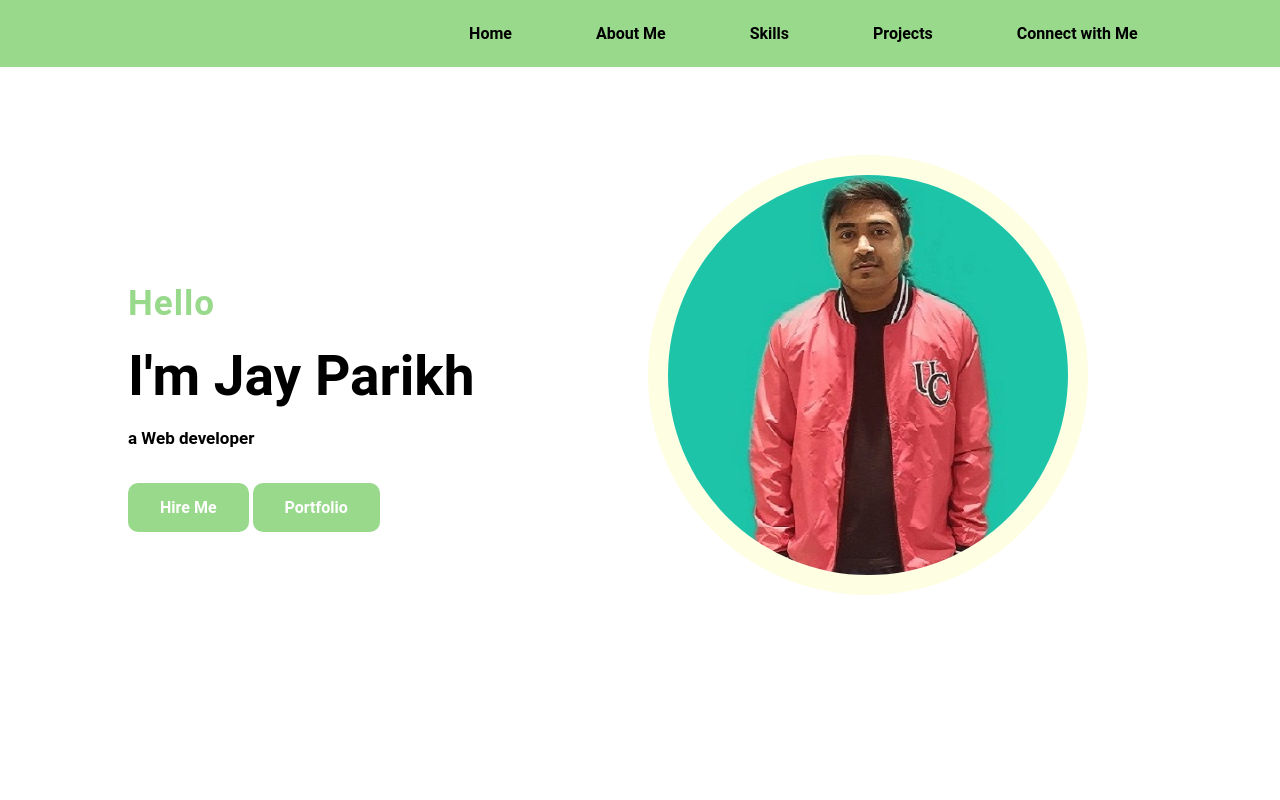
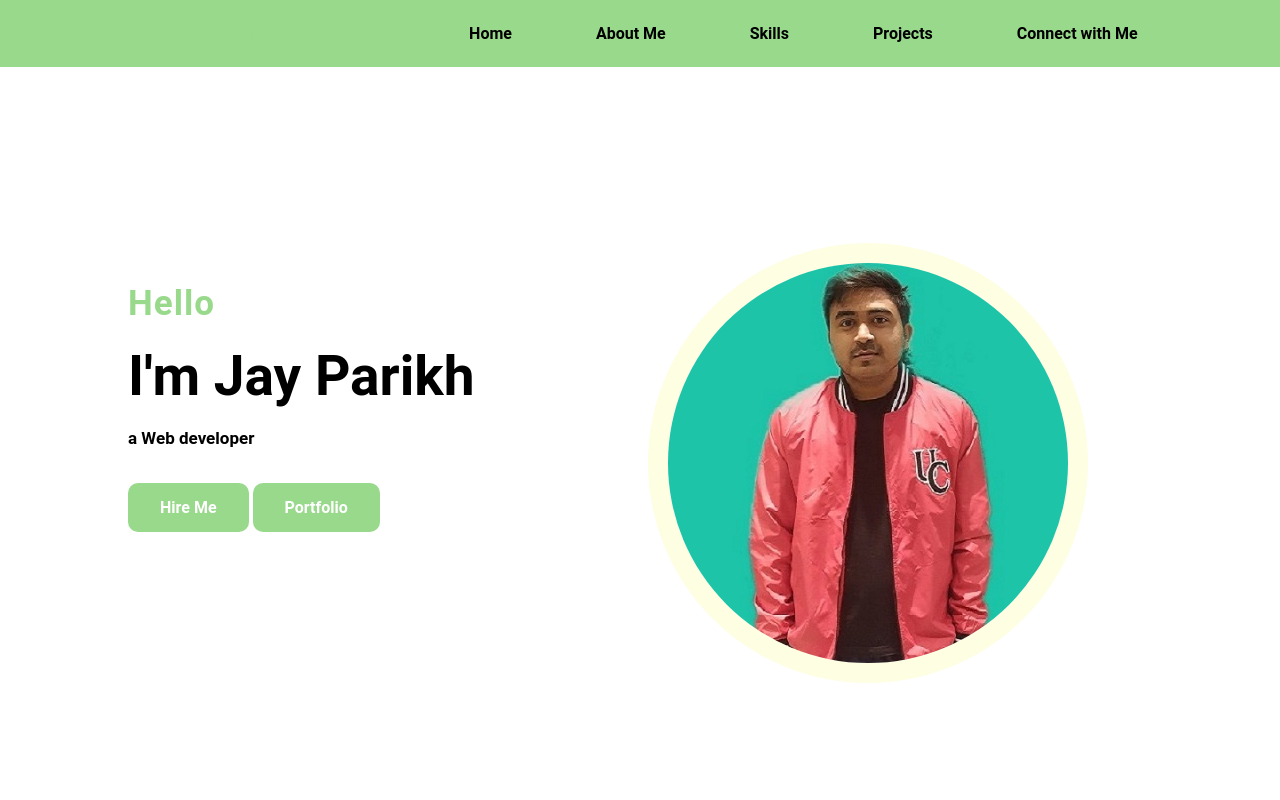
Before and after one commit to jayyyp19/portfolio, a plain HTML site: page index.html in a window 1280 px wide. Shown: the top 800 px of the page. Drawn offline with Linux system fonts and the light colour scheme.

Commit message:
Update index.css

```diff
--- a/index.css
+++ b/index.css
@@ -52,7 +52,7 @@ nav ul li a:hover{
 .welcome-page img{
     position: absolute;
     right: 15%;
-    transform: translateY(20%);
+    transform: translateY(40%);
     border: 20px  #fefee3 solid ;
     border-radius: 50%;
 
```
